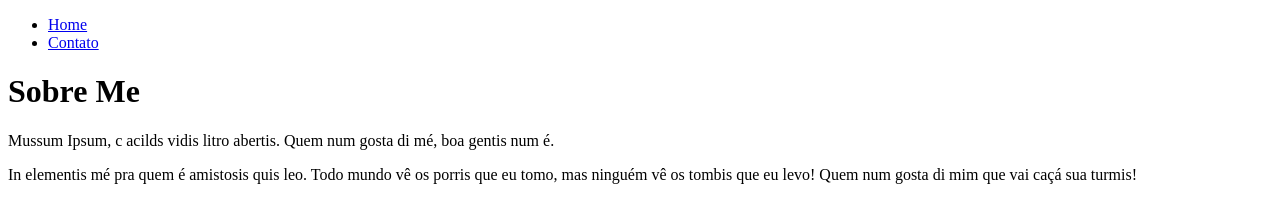
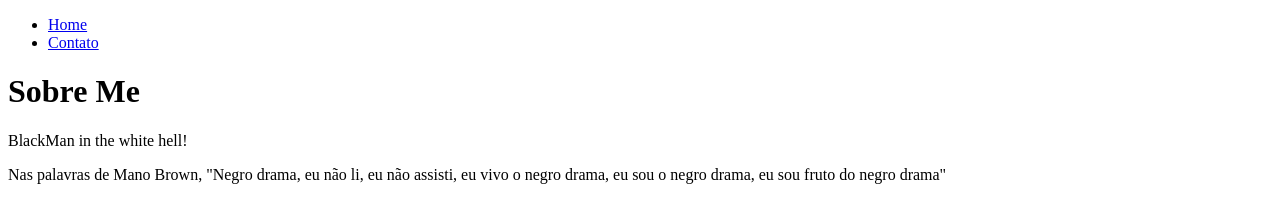
Before and after one commit to asena93/fundamentos-web, a plain HTML site: page index.html in a window 1280 px wide. Shown: the top 198 px of the page. Drawn offline with Linux system fonts and the light colour scheme.

Commit message:
Tela principal e de Contato em HTML

```diff
--- a/index.html
+++ b/index.html
@@ -19,17 +19,16 @@
     <h1>Sobre Me</h1>
 
     <p>
-        Mussum Ipsum, c acilds vidis litro abertis. Quem num gosta di mé, boa gentis num é.
+        BlackMan in the white hell!
     </p>
-    <p>In elementis mé pra quem é amistosis quis leo. Todo mundo vê os porris que eu tomo,
-        mas ninguém vê os tombis que eu levo! Quem num gosta di mim que vai caçá sua turmis!
+    <p>
+        Nas palavras de Mano Brown, "Negro drama, eu não li, eu não assisti, eu vivo o negro drama, eu sou o negro drama, eu sou fruto do negro drama"
     </p>
         <img src="assets/img/WhatsApp Image 2021-02-24 at 17.29.47.jpeg" alt="Foto de perfil do criador desse conteúdo">
 
     <h2>Video que me representa</h2>
 
-    <iframe width="560" height="315" src="https://www.youtube.com/embed/mrAT_xG-opk" title="YouTube video player" frameborder="0" allow="accelerometer;
-    autoplay; clipboard-write; encrypted-media; gyroscope; picture-in-picture" allowfullscreen>
+    <iframe width="560" height="315" src="https://www.youtube.com/embed/mrAT_xG-opk" title="YouTube video player" frameborder="0" allow="accelerometer; autoplay; clipboard-write; encrypted-media; gyroscope; picture-in-picture" allowfullscreen>
     </iframe>
 
 </body>
```
Also changed, not shown: contato.html (+1 -1 lines).
